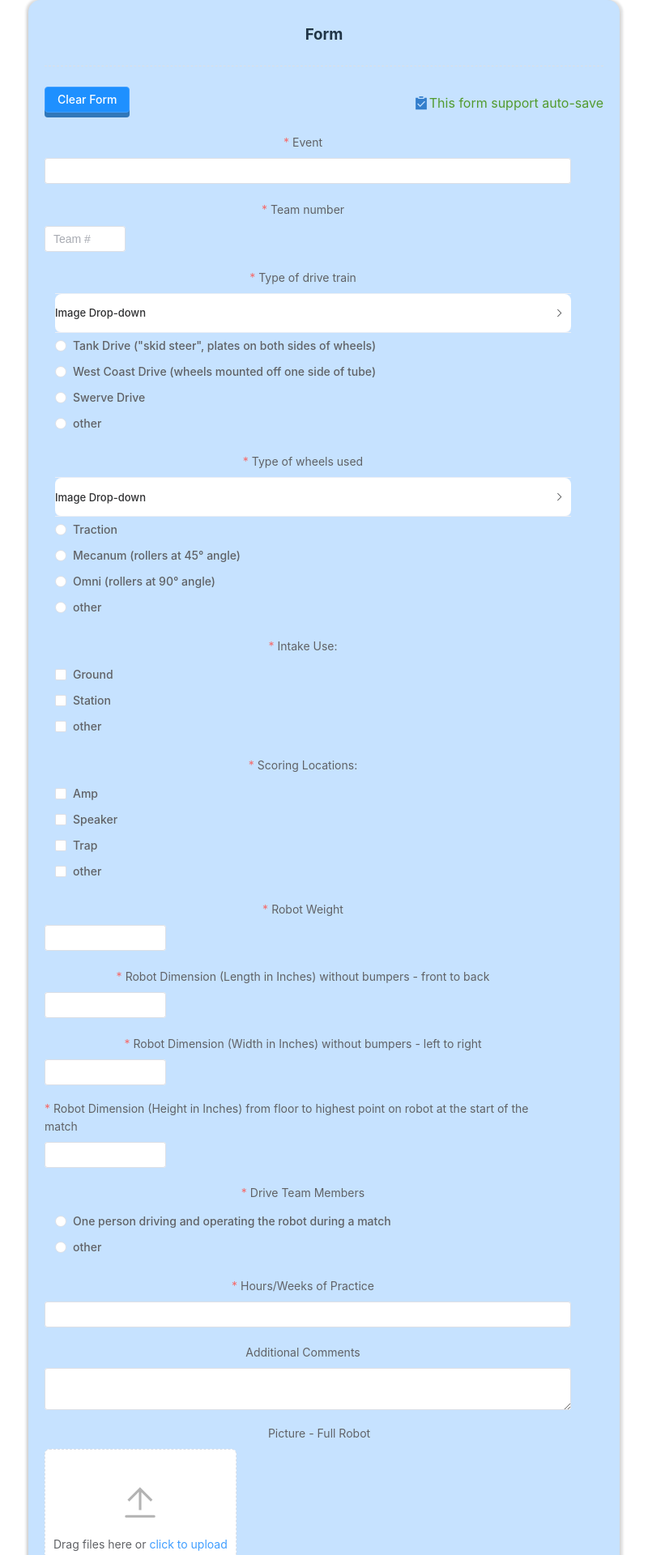
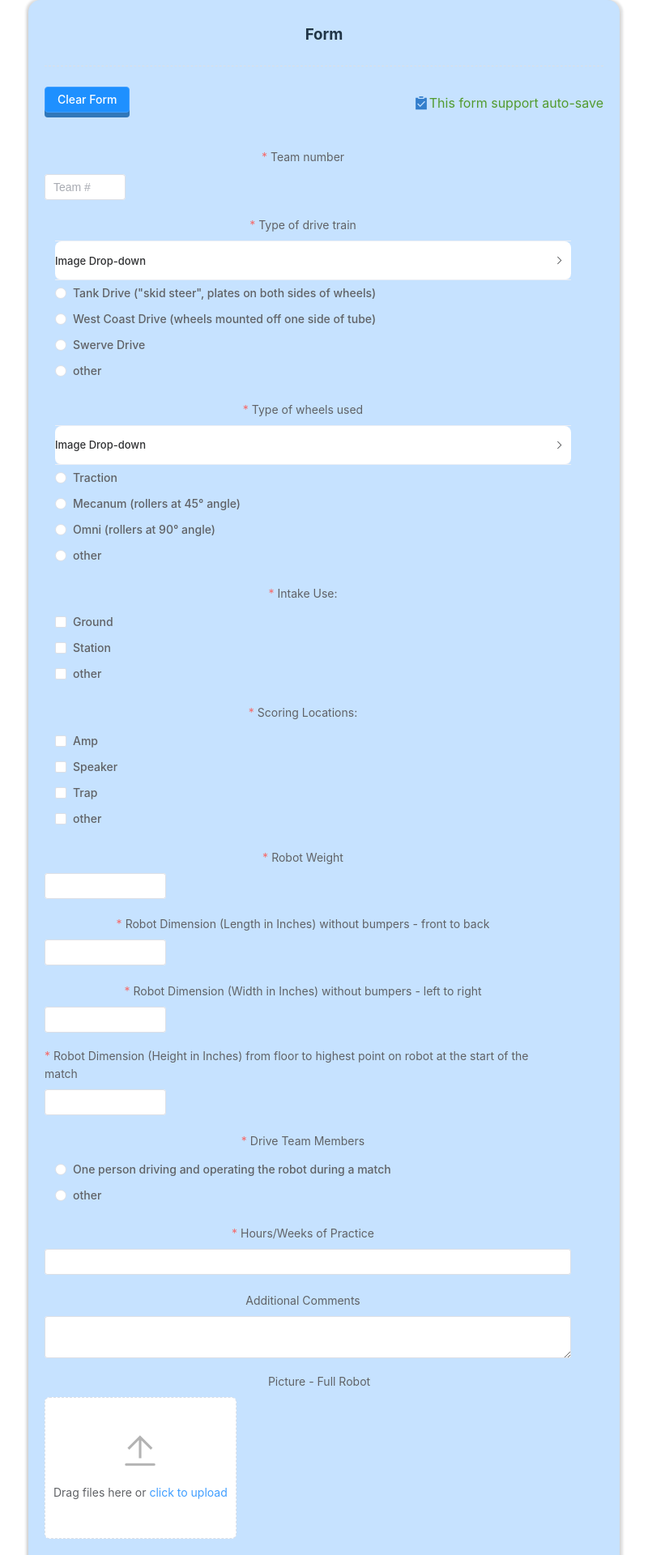
Before and after one commit to 1834423612/Pit-scouting, a Vue app: page / in a window 1280 px wide. Shown: the top 1920 px of the page at 81% size, without its empty margins (260-1060 px from the left). Built offline with nearby package versions, Linux system fonts and the light colour scheme; what vform3-builds would draw is missing.

Commit message:
Update index.vue

```diff
--- a/src/views/index.vue
+++ b/src/views/index.vue
@@ -43,7 +43,7 @@ based on robot from last competition if form same season -->
         <el-form-item
           v-for="x of form"
           :key="x.question"
-          :label="x.required ? `${x.question}` : x.question"
+          :label="x.question"
           :required="x.required"
           :rules="[
             {
@@ -67,7 +67,13 @@ based on robot from last competition if form same season -->
           </el-collapse>
 
           <el-input
-            v-if="x.type === 'text'"
+            v-if="x.type === 'hidden'"
+            type="hidden"
+            v-model="x.value"
+            required
+          ></el-input>
+          <el-input
+            v-else-if="x.type === 'text'"
             v-model="x.value"
             required
           ></el-input>
@@ -209,7 +215,7 @@ based on robot from last competition if form same season -->
 
 <script>
 import axios from "axios";
-
+const _event="d";
 export default {
   data() {
     return {
@@ -223,10 +229,10 @@ export default {
 
       form: [
         {
-          question: "Event",
-          type: "text",
+          question: "",
+          type: "hidden",
           required: true,
-          value: null,
+          value: _event,
         },
         {
           question: "Team number",
```
